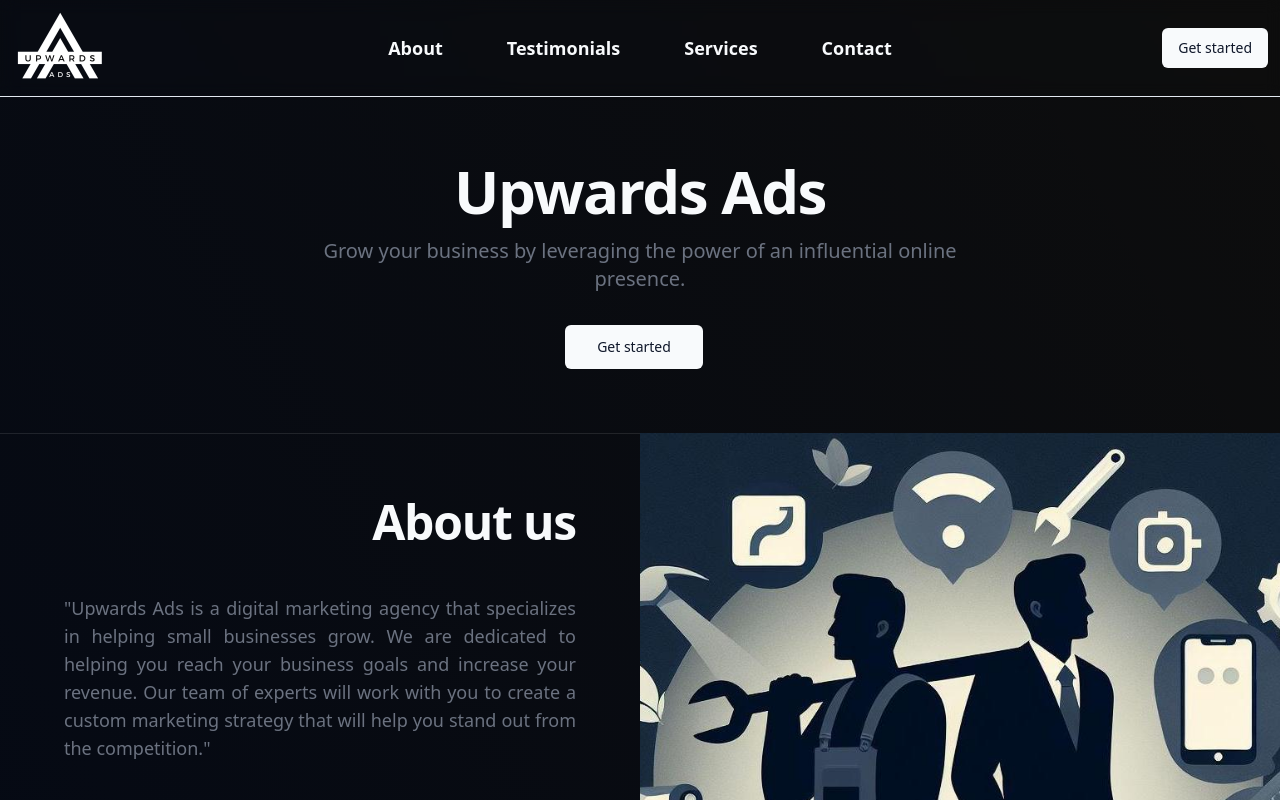
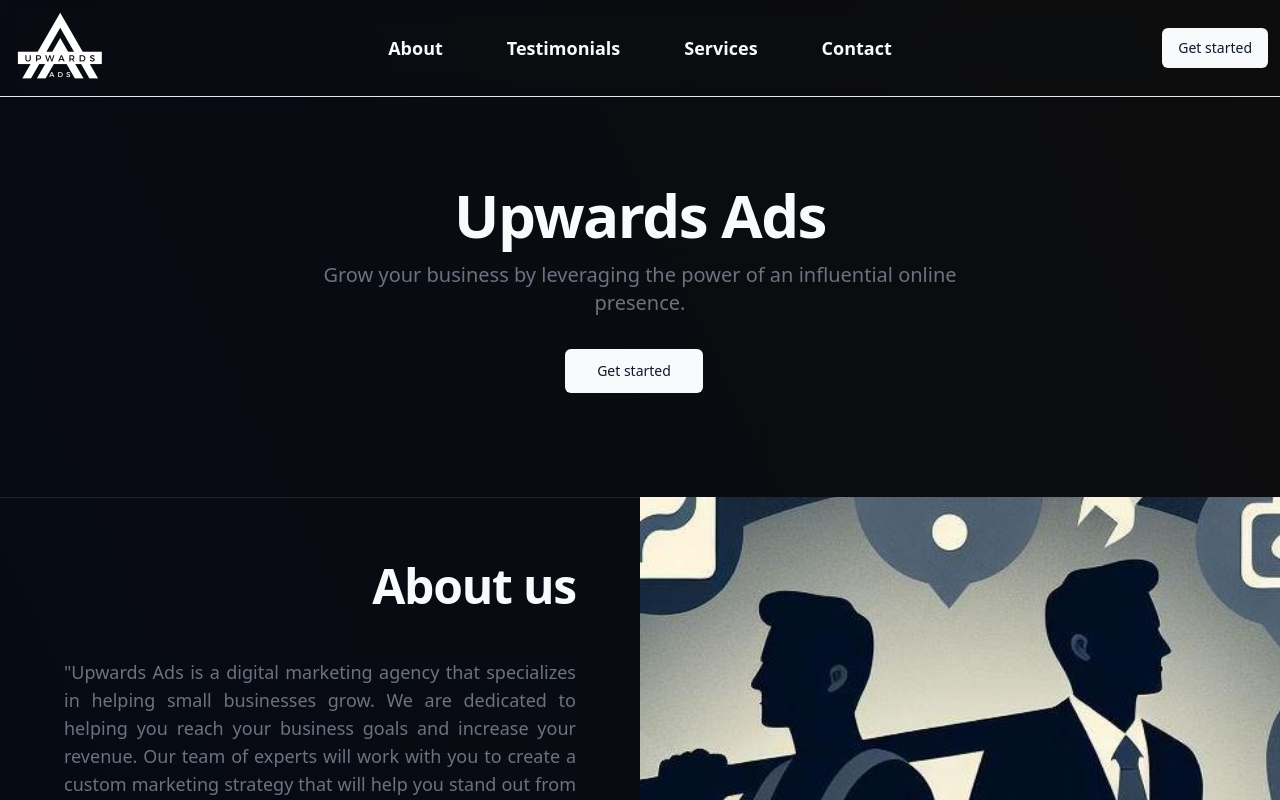
Before and after one commit to johnny-woodtke/upwardsads-website, a Next.js app: page / in a window 1280 px wide. Shown: the top 800 px of the page. Built offline with nearby package versions, Linux system fonts and the light colour scheme.

Commit message:
improve spacing, parallax image

```diff
--- a/app/page.tsx
+++ b/app/page.tsx
@@ -1,5 +1,6 @@
 import Image from "next/image"
 
+import { ParallaxImage } from "@/components/ParallaxImage"
 import { ReviewCarousel } from "@/components/ReviewCarousel"
 import { TeamLink } from "@/components/TeamLink"
 import { Button } from "@/components/ui/button"
@@ -9,7 +10,7 @@
 export default function App() {
   return (
     <>
-      <section className="w-full">
+      <section className="w-full xl:h-[400px] xl:pt-6">
         <div className="x-4 mx-auto grid max-w-screen-xl py-8 text-center lg:py-16">
           <div className="mx-auto place-self-center">
             <h1 className="mb-4 max-w-2xl text-4xl font-extrabold leading-none tracking-tight sm:text-5xl xl:text-6xl">
@@ -25,7 +26,7 @@
         </div>
       </section>
 
-      <section className="relative flex w-full">
+      <section className="relative flex w-full xl:h-[750px]">
         <div className="absolute top-[-100px] h-0 w-0" id="about" />
 
         <div className="w-1/2 border-y border-primary/10 max-sm:w-full md:flex md:justify-end">
@@ -33,7 +34,6 @@
             <h2 className="mb-8 text-start text-3xl font-bold tracking-tight sm:text-end sm:text-4xl lg:mb-12 xl:text-5xl">
               About us
             </h2>
-
             <p className="text-start text-gray-500 sm:text-justify sm:text-lg">
               &quot;Upwards Ads is a digital marketing agency that specializes in helping small businesses grow. We are
               dedicated to helping you reach your business goals and increase your revenue. Our team of experts will
@@ -47,14 +47,14 @@
           </div>
         </div>
 
-        <div className="w-1/2 max-sm:hidden">
-          <div className="relative h-full w-full">
-            <Image alt="About us" src="/assets/about.jpeg" fill className="object-fit object-cover" />
+        <div className="relative w-1/2 overflow-hidden max-sm:hidden">
+          <div className="absolute -top-24 h-[650px] w-full xl:-top-32 xl:h-[900px]">
+            <ParallaxImage alt="About us" src="/assets/about.jpeg" />
           </div>
         </div>
       </section>
 
-      <section className="relative w-full border-b border-primary/10 sm:h-[500px]">
+      <section className="relative w-full border-b border-primary/10 sm:h-[500px] xl:h-[700px]">
         <div className="absolute top-[-100px] h-0 w-0" id="testimonials" />
 
         <div className="mx-auto h-full w-full max-w-screen-xl p-8 lg:p-16">
@@ -70,12 +70,12 @@
         </div>
       </section>
 
-      <section className="relative w-full">
+      <section className="relative w-full xl:h-[750px]">
         <div className="absolute top-[-100px] h-0 w-0" id="services" />
         <div className="mx-auto w-full max-w-screen-xl p-8 lg:p-16">
           <div className="flex h-full w-full flex-col items-center justify-center">
             <h2 className="mb-8 text-3xl font-bold tracking-tight sm:text-4xl lg:mb-12 xl:text-5xl">What we offer</h2>
-            <div className="justify-center space-y-8 md:grid md:auto-cols-auto md:grid-flow-col md:grid-rows-4 md:gap-12 md:space-y-0 lg:grid-rows-2">
+            <div className="justify-center space-y-8 md:grid md:auto-cols-auto md:grid-flow-col md:grid-rows-4 md:gap-12 md:space-y-2 lg:grid-rows-2">
               {LP_GRID_ITEMS.map((singleItem) => (
                 <div key={singleItem.title} className="flex flex-col items-center justify-between text-center">
                   <div className="bg-primary-100 mb-4 flex h-10 w-10 items-center justify-center rounded-full p-1.5 text-blue-700 lg:h-12 lg:w-12">
@@ -90,6 +90,8 @@
         </div>
       </section>
 
+      {/* Add get started today section */}
+
       <footer className="w-full py-10"></footer>
     </>
   )
--- /dev/null
+++ b/components/ParallaxImage.tsx
@@ -0,0 +1,20 @@
+"use client"
+
+import Image from "next/image"
+
+import { useParallax } from "@/hooks/useParallax"
+
+type ParallaxImageProps = Readonly<{
+  multiplier?: number
+  alt: string
+  src: string
+}>
+
+export function ParallaxImage({ multiplier = 0.25, alt, src }: ParallaxImageProps) {
+  const offsetY = useParallax(multiplier)
+  return (
+    <div className="relative h-full w-full" style={{ transform: `translateY(${offsetY}px)` }}>
+      <Image alt={alt} src={src} fill className="object-fit object-cover" />
+    </div>
+  )
+}
--- /dev/null
+++ b/hooks/useParallax.tsx
@@ -0,0 +1,20 @@
+"use client"
+
+import { useEffect, useState } from "react"
+
+export function useParallax(multiplier: number = 0.5) {
+  const [offsetY, setOffsetY] = useState(0)
+
+  const handleScroll = () => {
+    setOffsetY(window.scrollY * multiplier)
+  }
+
+  useEffect(() => {
+    window.addEventListener("scroll", handleScroll)
+    return () => {
+      window.removeEventListener("scroll", handleScroll)
+    }
+  }, [])
+
+  return offsetY
+}
```
